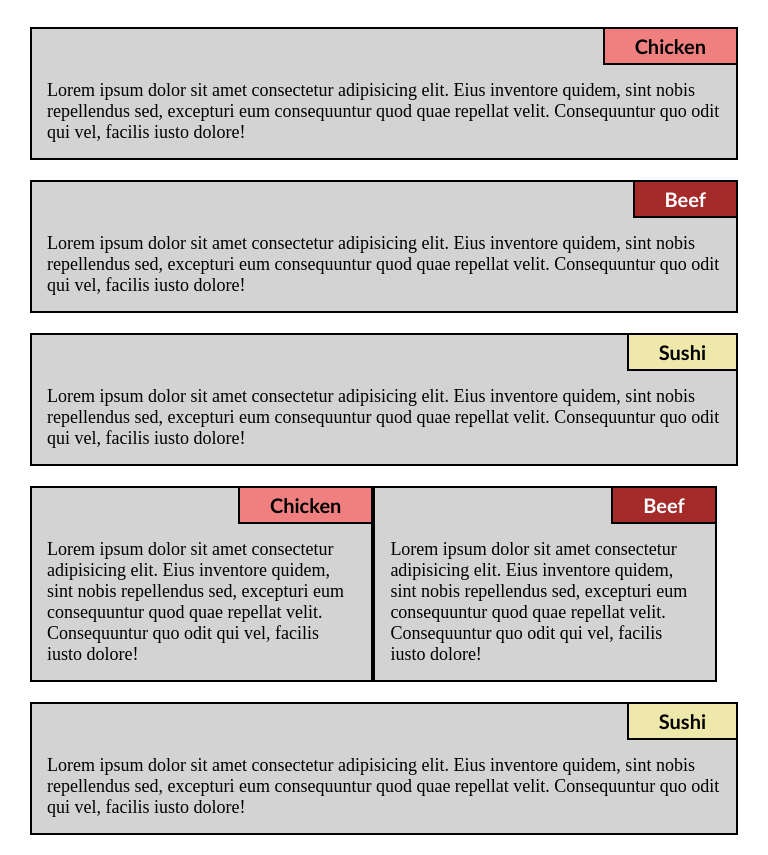
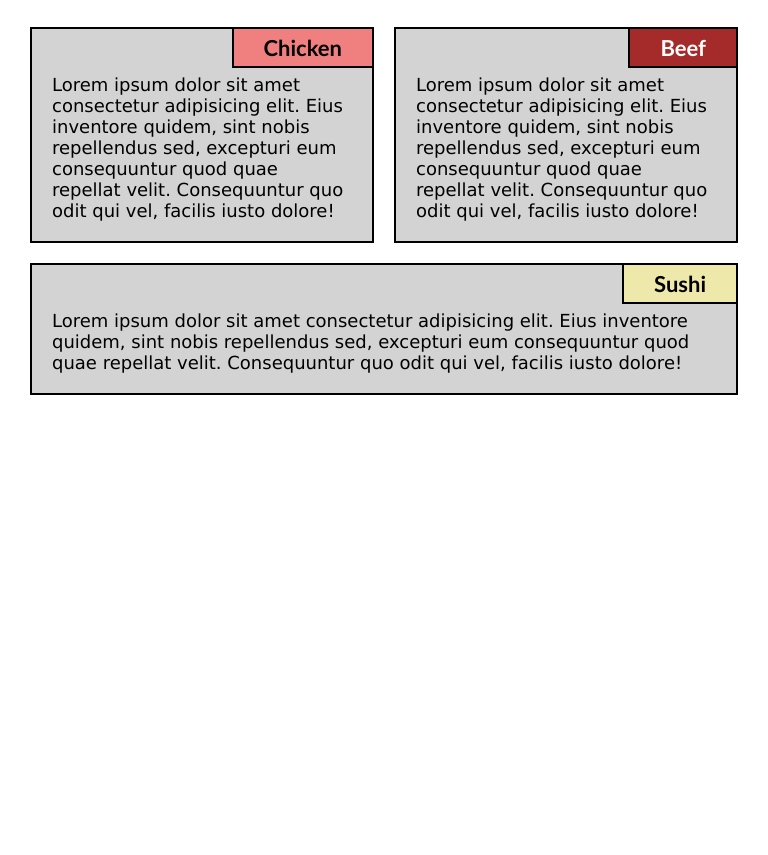
Before and after one commit to code-with-akc/module-solution, a plain HTML site: page index.html in a window 768 px wide. Shown: the part 81-936 px from the top of the page. After the commit the page ends 800 px from the top, so only its background shows below. Drawn offline with Linux system fonts and the light colour scheme.

Commit message:
Update style.css
Final styling

```diff
--- a/css/style.css
+++ b/css/style.css
@@ -16,28 +16,31 @@ h2 {
 
 h1 {
   font-size: 40px;
-  margin: 0 0 30px 0;
+  margin-bottom: 30px;
   text-align: center;
 }
 
 h2 {
-  font-size: 20px;
+  font-size: 22px;
   padding: 5px 30px;
-  /* width: 25%; */
   text-align: center;
-  float: right;
+  position: absolute;
+  top: 0;
+  right: 0;
 }
 
 .inner-container {
   border: 2px solid black;
   background-color: lightgrey;
-  margin: 0 0 20px 0;
+  margin-bottom: 20px;
+  position: relative;
 }
 
 p {
+  font-family: 'Lucida Sans', 'Lucida Sans Regular', 'Lucida Grande', 'Lucida Sans Unicode', Geneva, Verdana, sans-serif;
   font-size: 18px;
-  clear: right;
-  padding: 15px;
+  padding: 45px 20px 20px 20px;
+  position: static;
 }
 
 #sub-h1 {
@@ -64,9 +67,18 @@ p {
   border-right: 0;
 }
 
-/************ large devices only ************/
+/************ large (desktop) devices only ************/
 
 @media (min-width: 992px) {
+  .tablet-row-1,
+  .tablet-row-2 {
+    display: none;
+  }
+
+  h1 {
+    margin-bottom: 50px;
+  }
+
   .main-container {
     display: flex;
     gap: 20px;
@@ -78,23 +90,20 @@ p {
   }
 }
 
-/************ Medium devices only ************/
+/************ Medium (tablet) devices only ************/
 
 @media (min-width: 768px) and (max-width: 991px) {
-  .inner-container {
-    float: left;
+  .main-container {
+    display: none;
+  }
+
+  .tablet-row-1 {
+    display: flex;
+    gap: 20px;
   }
 
   .col-md-6 {
-    width: 48.5%;
-  }
-
-  .right-space {
-    margin-right: 10px;
-  }
-
-  .left-space {
-    margin-left: 10px;
+    width: 50%;
   }
 
   .col-md-12 {
@@ -102,9 +111,14 @@ p {
   }
 }
 
-/************ Small devices only ************/
+/************ Small (mobile) devices only ************/
 
 @media (max-width: 767px) {
+  .tablet-row-1,
+  .tablet-row-2 {
+    display: none;
+  }
+
   .inner-container {
     width: 100%;
   }
```
